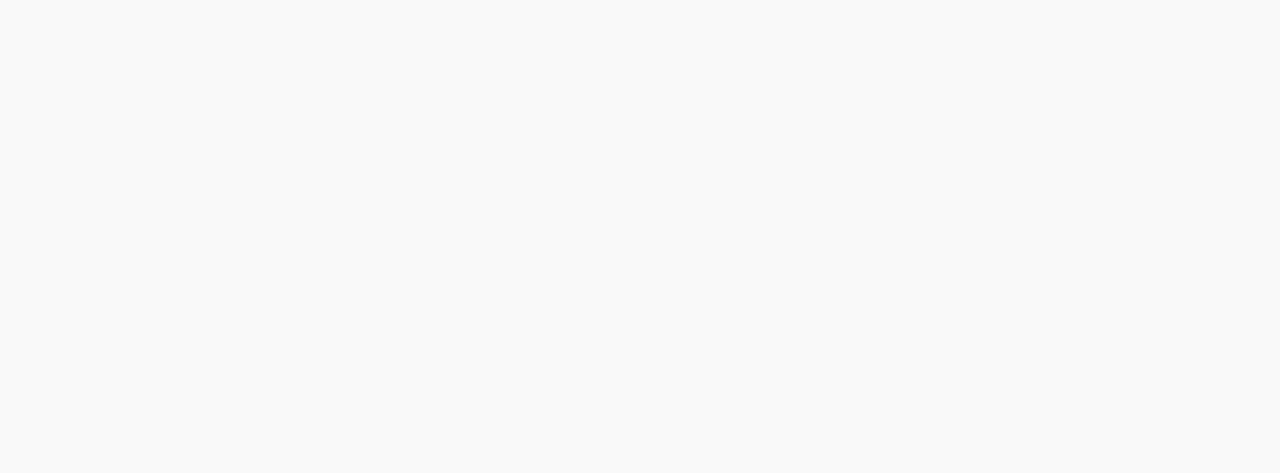
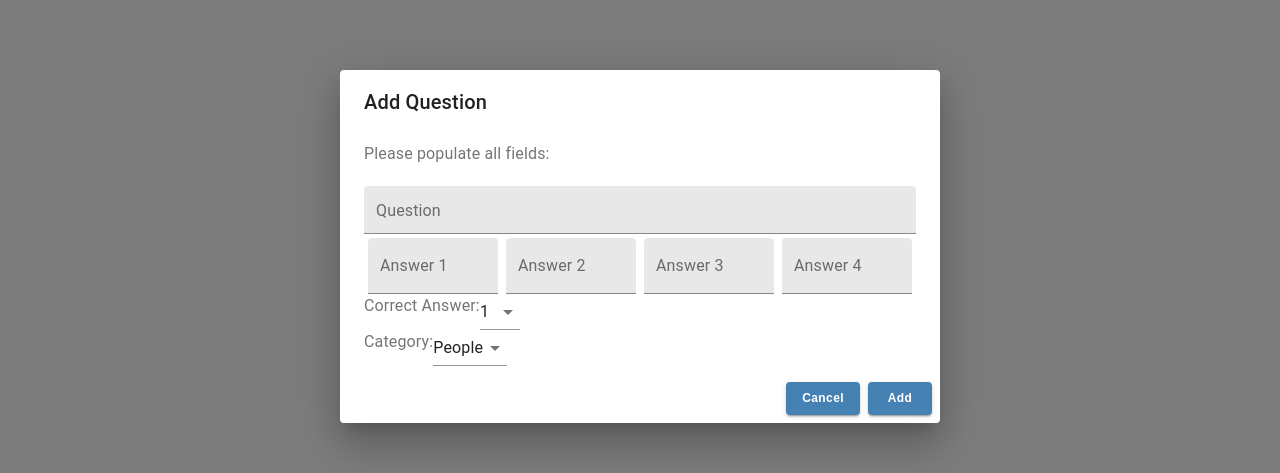
Before and after one commit to visoskyj/trivial-purfuit, a React (Create React App) app: page /config in a window 1280 px wide. Both pictures are taken after a click on the button "Add Question". Shown: the part 154-627 px from the top of the page. Built offline with nearby package versions, Linux system fonts and the light colour scheme; no server answers; the HTML template or start-up script is replaced by a standard one.

Commit message:
Modal to add new question

```diff
--- /dev/null
+++ b/src/components/CustomCard/NewQuestionCard.jsx
@@ -0,0 +1,141 @@
+import React from "react";
+import TextField from "@material-ui/core/TextField";
+import Button from "@material-ui/core/Button";
+import { Box } from "@material-ui/core";
+import DialogTitle from "@material-ui/core/DialogTitle/DialogTitle";
+import DialogContent from "@material-ui/core/DialogContent/DialogContent";
+import DialogContentText from "@material-ui/core/DialogContentText";
+import Select from "@material-ui/core/Select/Select";
+import MenuItem from "@material-ui/core/MenuItem";
+import DialogActions from "@material-ui/core/DialogActions/DialogActions";
+
+const NewQuestionCard = ({handleClose}) => {
+  const [question, setQuestion] = React.useState('');
+  const [correctAnswer, setCorrectAnswer] = React.useState('1');
+  const [questionCategory, setQuestionCategory] = React.useState('People');
+  const [answers, setAnswers] = React.useState(['', '', '', '']);
+  const [answerChanged, setAnswerChanged] = React.useState(true);
+
+  const setNewQuestion = (e) => {
+    setQuestion(e.target.value);
+  };
+
+  const handleCorrectAnswerChange = (e) => {
+    setCorrectAnswer(e.target.value);
+  };
+
+  const handleQuestionCategoryChange = (e) => {
+    setQuestionCategory(e.target.value);
+  };
+
+  const handleAddNewQuestion = () => {
+    //TODO: VALIDATE ALL FIELDS
+    let newQuestion = {question: question, answers: answers, correctAnswer: correctAnswer, category: questionCategory};
+    //TODO: SAVE QUESTION
+    console.log('Saving Question ', newQuestion);
+    handleClose();
+  };
+
+  const handleAnswerChange = (e, index) => {
+    answers[index] = e.target.value;
+    setAnswers(answers);
+    setAnswerChanged(!answerChanged);
+  };
+
+  return (
+      <div>
+        <DialogTitle id="form-dialog-title">Add Question</DialogTitle>
+        <DialogContent>
+          <DialogContentText>
+            Please populate all fields:
+          </DialogContentText>
+          <TextField
+              id="filled-multiline-static"
+              multiline
+              style={{ width: "100%" }}
+              value={question}
+              label="Question"
+              rows={1}
+              variant="filled"
+              onChange={setNewQuestion}
+              fullWidth
+              type="text"
+              margin="dense"
+          />
+          <Box display="flex" justifyContent={"space-between"}>
+            { answerChanged !== null &&
+            answers.map((answer, index) => {
+              return (
+                  <TextField
+                      id={'question option ' + index}
+                      variant="filled"
+                      value={answer}
+                      label={"Answer " + (index+1)}
+                      style={{ margin: "0 4px" }}
+                      key={index}
+                      onChange={(e) => handleAnswerChange(e, index)}
+                  />
+              );
+            })
+            }
+          </Box>
+          <Box display="flex" >
+            <DialogContentText >
+              Correct Answer:
+            </DialogContentText>
+            <Select
+                labelId="demo-simple-select-helper-label"
+                id="demo-simple-select-helper"
+                value={correctAnswer}
+                label="Correct Answer"
+                onChange={handleCorrectAnswerChange}
+            >
+              <MenuItem value={1}>1</MenuItem>
+              <MenuItem value={2}>2</MenuItem>
+              <MenuItem value={3}>3</MenuItem>
+              <MenuItem value={4}>4</MenuItem>
+            </Select>
+          </Box>
+          <Box display="flex" >
+            <DialogContentText>
+              Category:
+            </DialogContentText>
+            <Select
+                labelId="demo-simple-select-helper-label"
+                id="demo-simple-select-helper"
+                value={questionCategory}
+                label="Correct Answer"
+                onChange={handleQuestionCategoryChange}
+            >
+              <MenuItem value={'People'}>People</MenuItem>
+              <MenuItem value={'Event'}>Event</MenuItem>
+              <MenuItem value={'Places'}>Places</MenuItem>
+              <MenuItem value={'Holiday'}>Holiday</MenuItem>
+            </Select>
+          </Box>
+
+
+        </DialogContent>
+        <DialogActions>
+          <Button
+              variant={"contained"}
+              color={"primary"}
+              className={"local-button local-button--primary"}
+              onClick={handleClose}
+          >
+            Cancel
+          </Button>
+          <Button
+              variant={"contained"}
+              color={"primary"}
+              className={"local-button local-button--primary"}
+              onClick={handleAddNewQuestion}
+          >
+            Add
+          </Button>
+        </DialogActions>
+      </div>
+  );
+}
+
+export default NewQuestionCard;
--- a/src/views/ConfigureGame/ConfigureGame.jsx
+++ b/src/views/ConfigureGame/ConfigureGame.jsx
@@ -4,12 +4,16 @@
 
 import Grid from "@material-ui/core/Grid";
 import Button from "@material-ui/core/Button";
-import { Box, Container, CardActions } from "@material-ui/core";
+import { Box, Container } from "@material-ui/core";
 import CustomCard from "../../components/CustomCard/Card";
+import Dialog from "@material-ui/core/Dialog";
+import NewQuestionCard from "../../components/CustomCard/NewQuestionCard";
+
 
 const ConfigureGame = () => {
   const [localQuestions, setLocalQuestions] = useState([]);
   const [isEditMode, setEditMode] = useState(false);
+  const [open, setOpen] = React.useState(false);
 
   useEffect(() => {
     QuestionsApi.getAllQuestions()
@@ -30,14 +34,17 @@
 
   const toggleEdit = () => {
     setEditMode(!isEditMode)
-  }
-
+  };
 
   const handleAddQuestion = () => {
-    localQuestions;
+      setOpen(true);
   };
 
-  return (
+    const handleClose = () => {
+        setOpen(false);
+    };
+
+    return (
     <Container maxWidth="lg">
       <Box
         display="flex"
@@ -76,6 +83,9 @@
           );
         })}
       </Grid>
+        <Dialog open={open} onClose={handleClose} aria-labelledby="form-dialog-title">
+            <NewQuestionCard handleClose={handleClose}/>
+        </Dialog>
     </Container>
   );
 };
```
